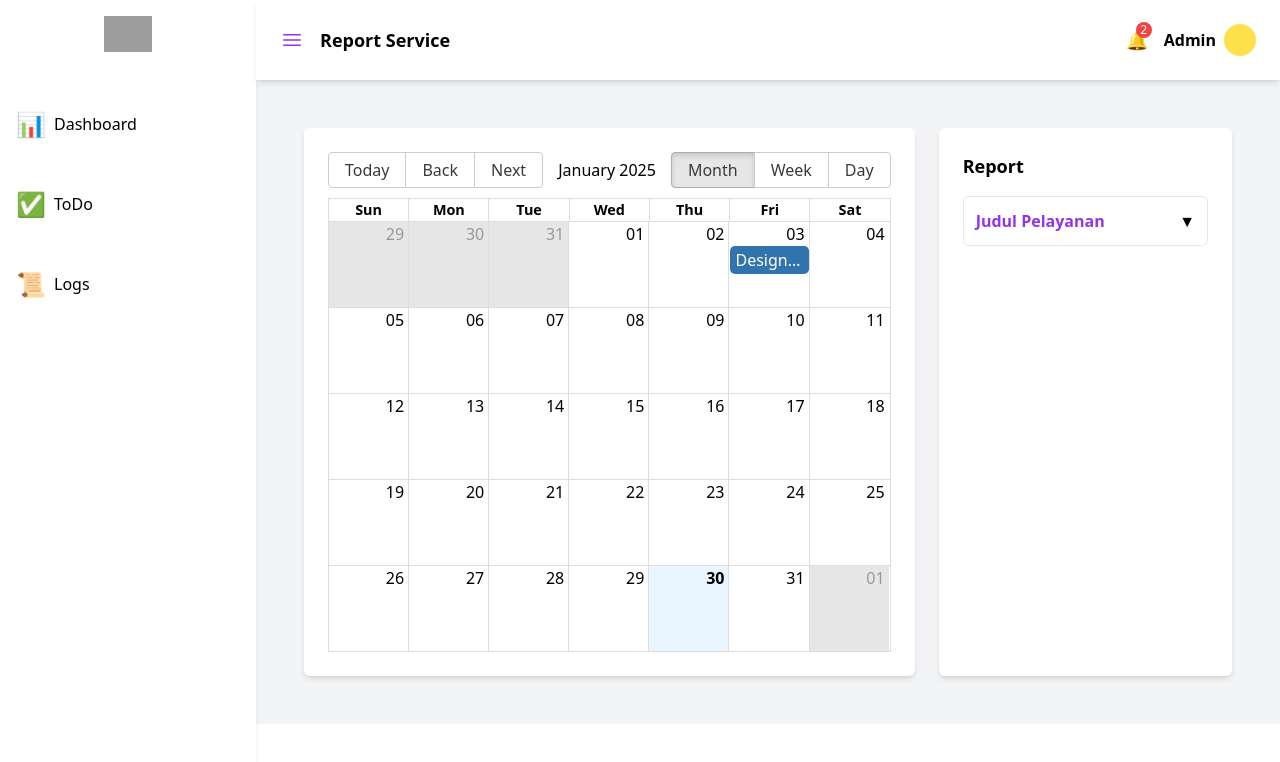
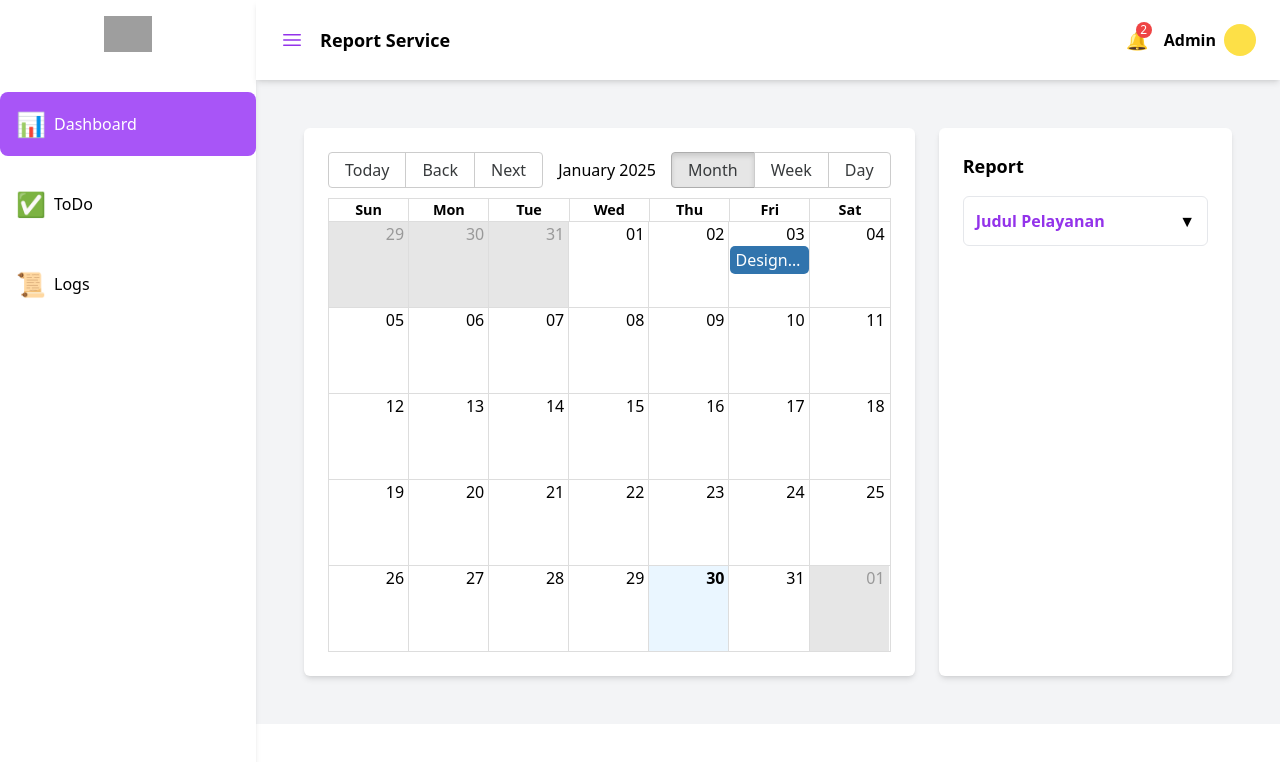
Before and after one commit to NabilaSivana/reporting-project, a React (Vite) app: page / in a window 1280 px wide. Shown: the top 762 px of the page. Built offline with nearby package versions, Linux system fonts and the light colour scheme; grey boxes are pictures that could not be loaded.

Commit message:
Update Sidebar.jsx

```diff
--- a/src/components/Sidebar.jsx
+++ b/src/components/Sidebar.jsx
@@ -1,14 +1,22 @@
-import React from "react";
-import { useNavigate } from "react-router-dom";
+import React, { useEffect } from "react";
+import { useNavigate, useLocation } from "react-router-dom";
 
 const Sidebar = ({ activePage, setActivePage, isSidebarOpen }) => {
   const navigate = useNavigate();
+  const location = useLocation(); // Dapatkan URL saat ini
 
   const menuItems = [
-    { label: "Dashboard", icon: "📊", page: "dashboard" },
+    { label: "Dashboard", icon: "📊", page: "" },
     { label: "ToDo", icon: "✅", page: "todo" },
     { label: "Logs", icon: "📜", page: "Log" },
   ];
+
+  // Update activePage berdasarkan URL yang sedang dibuka
+  useEffect(() => {
+    const currentPath =
+      location.pathname === "/" ? "" : location.pathname.slice(1);
+    setActivePage(currentPath);
+  }, [location.pathname, setActivePage]);
 
   return (
     <div
```
